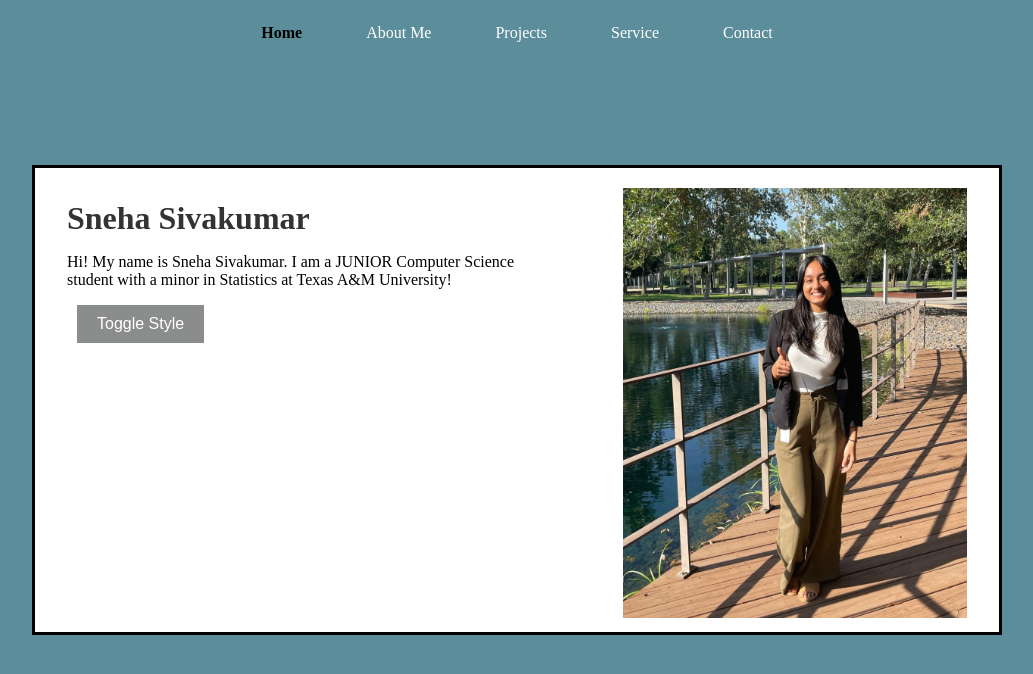
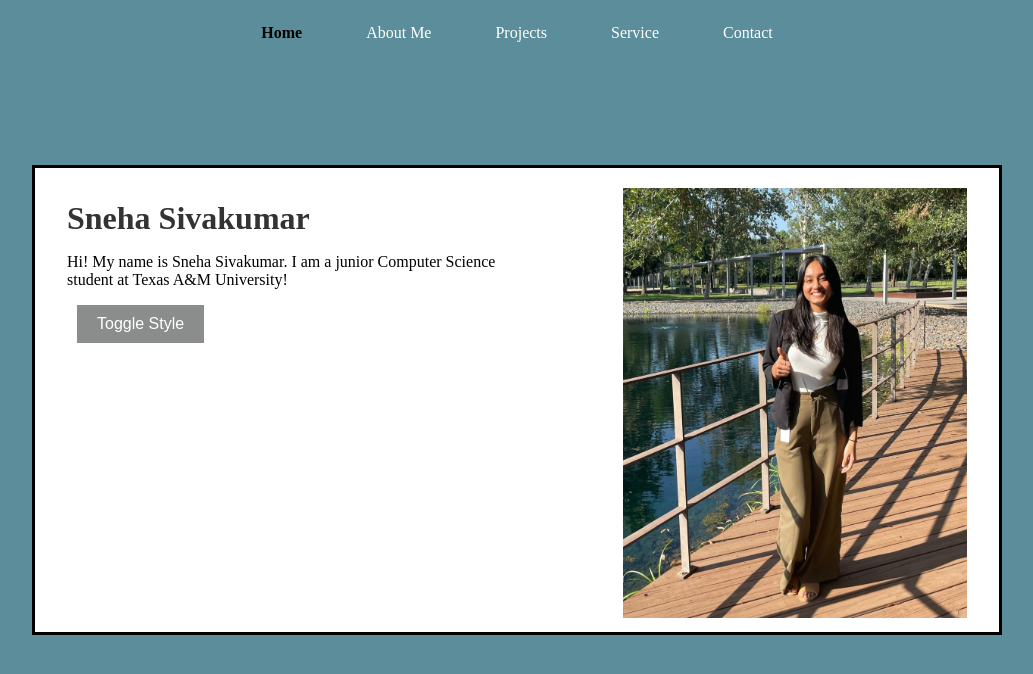
Before and after one commit to snehasiv4/cs412sneha.me, a plain HTML site: page index.html in a window 1280 px wide. Shown: the whole page, without its empty margins (123-1156 px from the left). Drawn offline with Linux system fonts and the light colour scheme.

Commit message:
text change

```diff
--- a/index.html
+++ b/index.html
@@ -31,8 +31,8 @@
         <img src="pics/halpic2.jpg" alt="Sneha picture">
         <h1>Sneha Sivakumar</h1>
         <p class="homebio">
-            Hi! My name is Sneha Sivakumar. I am a JUNIOR Computer Science
-            student with a minor in Statistics at Texas A&M University!
+            Hi! My name is Sneha Sivakumar. I am a junior Computer Science
+            student at Texas A&M University!
         </p>
         <button onclick="toggleStyle()">Toggle Style</button>
     </div>
```
